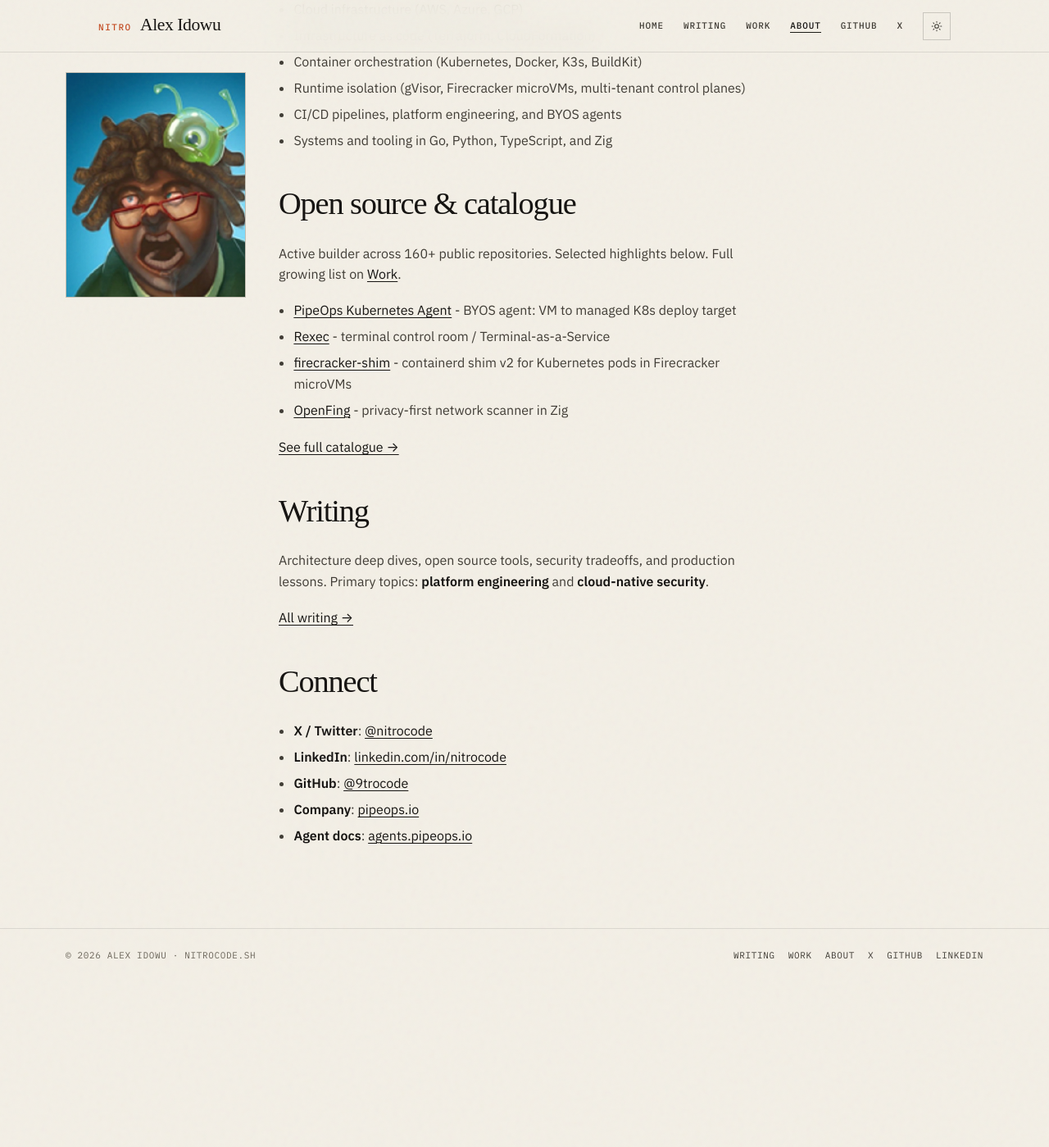
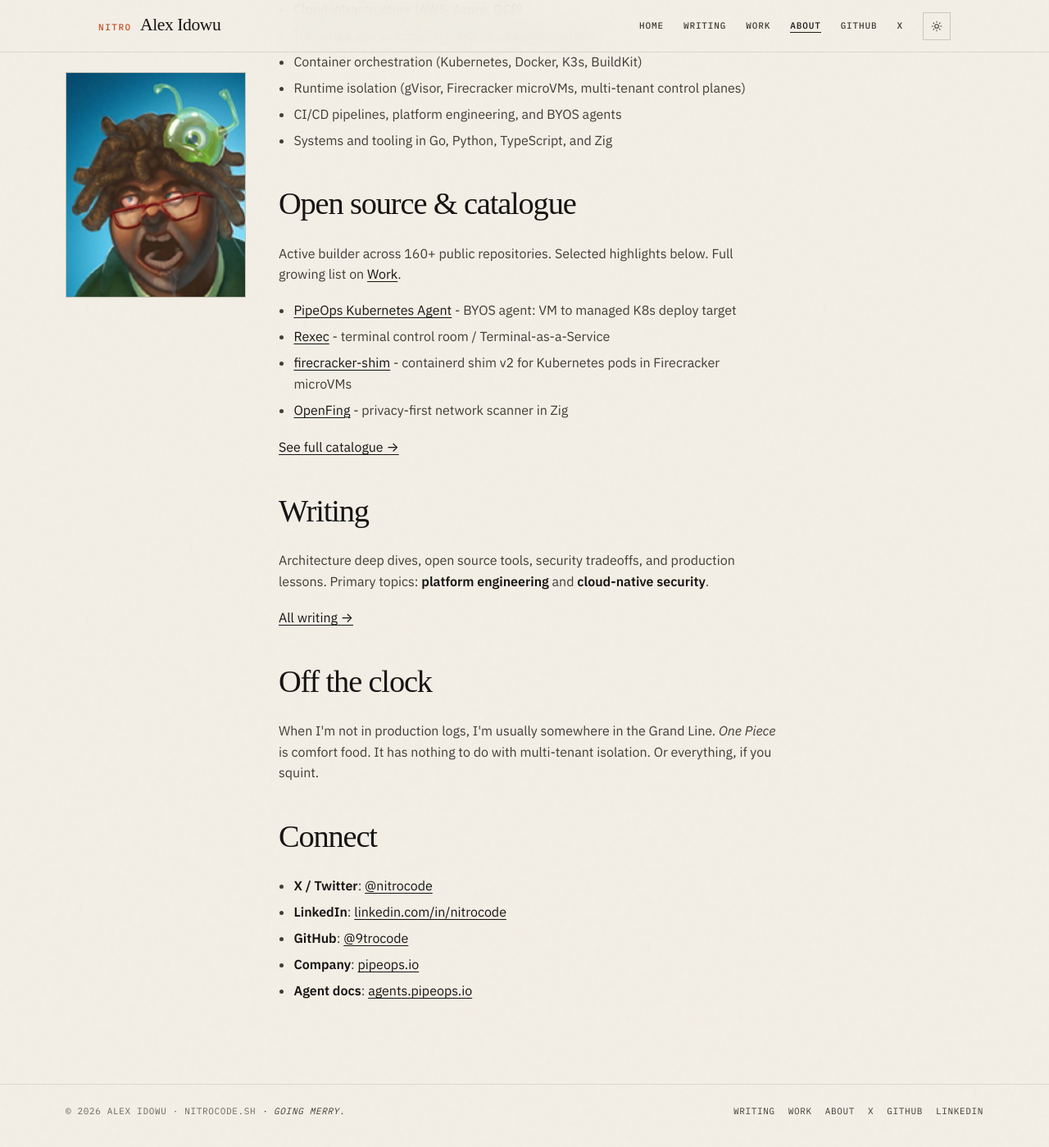
Before and after one commit to 9trocode/9trocode.github.io, a Jekyll site: the page built from about.md, in a window 1280 px wide and 1400 px high, scrolled down 933 px. Shown: the whole window at 82% size. Built offline with Jekyll 4.4.1, drawn with Linux system fonts in a browser that asks for light colours; some web fonts are replaced; before the commit the page ends 2144 px from its top, so only the background shows below that.

Commit message:
Add a light One Piece wink: About note, footer, secret /nakama.
Keep it personal and off the SEO spine. Nakama page is noindex and
out of the sitemap.

```diff
--- a/_includes/footer.html
+++ b/_includes/footer.html
@@ -1,6 +1,6 @@
 <footer class="site-footer">
   <div class="site-footer__inner">
-    <p>© {{ 'now' | date: '%Y' }} Alex Idowu · nitrocode.sh</p>
+    <p>© {{ 'now' | date: '%Y' }} Alex Idowu · nitrocode.sh <a class="site-footer__wink" href="{{ '/nakama/' | relative_url }}" title="nakama">· Going merry.</a></p>
     <nav aria-label="Footer">
       <a href="{{ '/blog/' | relative_url }}">Writing</a>
       <a href="{{ '/work/' | relative_url }}">Work</a>
--- a/_includes/head-custom.html
+++ b/_includes/head-custom.html
@@ -11,6 +11,9 @@
 <!-- Primary SEO (complements jekyll-seo-tag) -->
 <meta name="description" content="{{ page_desc | xml_escape }}">
 <meta name="author" content="Alex Idowu">
+{% if page.robots %}
+<meta name="robots" content="{{ page.robots }}">
+{% endif %}
 <meta name="keywords" content="Alex Idowu, nitrocode, PipeOps, Co-founder CTO, platform engineering, cloud-native security, multi-tenant Kubernetes, multi-tenancy, NetworkPolicy, gVisor, Firecracker, agent sandboxes, Rexec, firecracker-shim, Aeon security, BuildKit, Terraform, BYOS Kubernetes agent, DevOps, SRE, Go, AWS, GCP, Azure, Lagos">
 <link rel="canonical" href="{{ page_url }}">
 
--- a/about.md
+++ b/about.md
@@ -60,6 +60,10 @@
 
     <p><a href="/blog/">All writing →</a></p>
 
+    <h2>Off the clock</h2>
+
+    <p>When I'm not in production logs, I'm usually somewhere in the Grand Line. <em>One Piece</em> is comfort food. It has nothing to do with multi-tenant isolation. Or everything, if you squint.</p>
+
     <h2>Connect</h2>
 
     <ul>
--- a/assets/css/style.scss
+++ b/assets/css/style.scss
@@ -1200,6 +1200,18 @@
   color: var(--ink-3);
 }
 
+.site-footer__wink {
+  color: var(--ink-4) !important;
+  text-decoration: none !important;
+  text-transform: none;
+  letter-spacing: 0.02em;
+  font-style: italic;
+}
+
+.site-footer__wink:hover {
+  color: var(--ink-3) !important;
+}
+
 .site-footer nav {
   display: flex;
   flex-wrap: wrap;
```
Also changed, not shown: nakama.md (added, +25 -0 lines).
